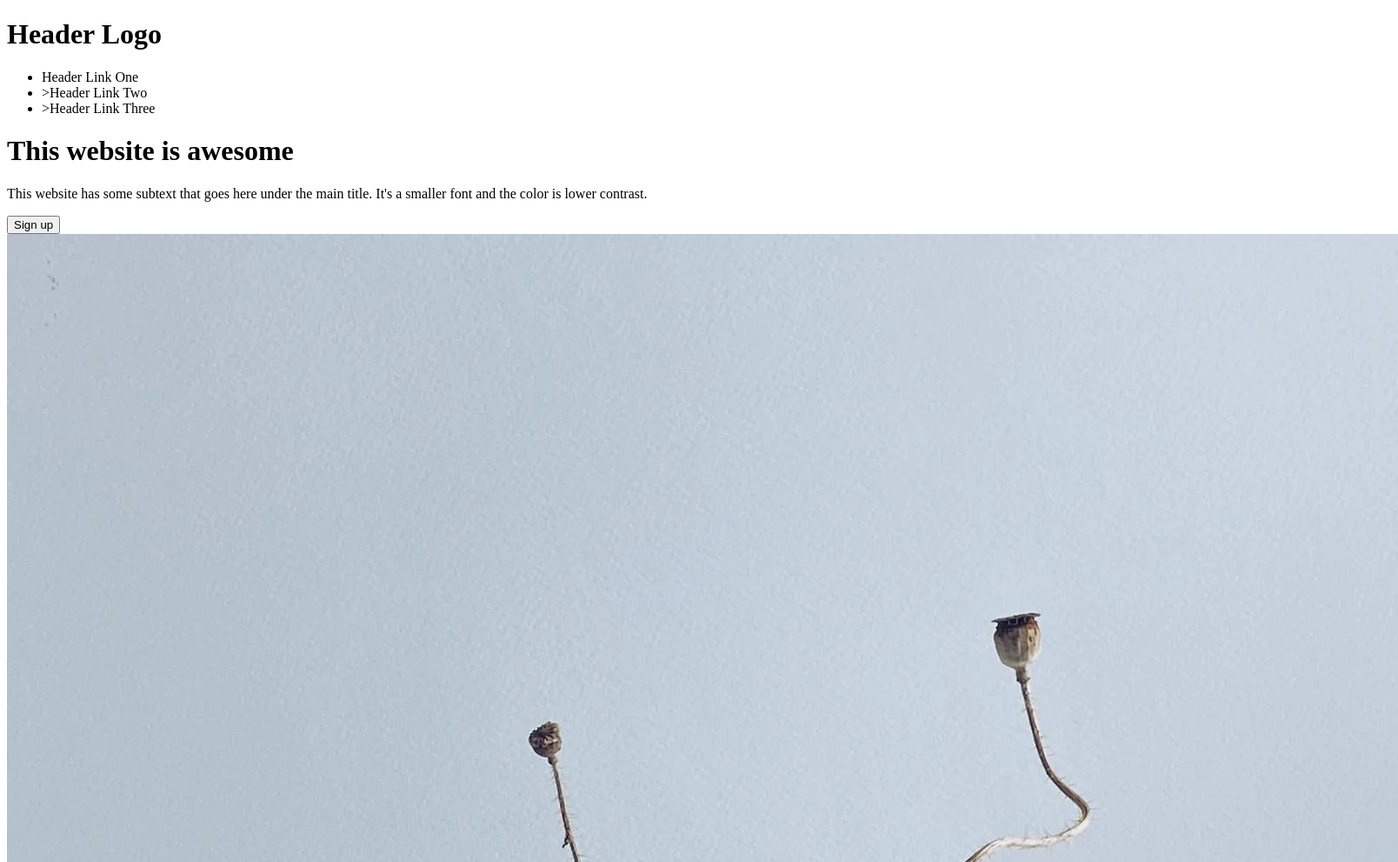
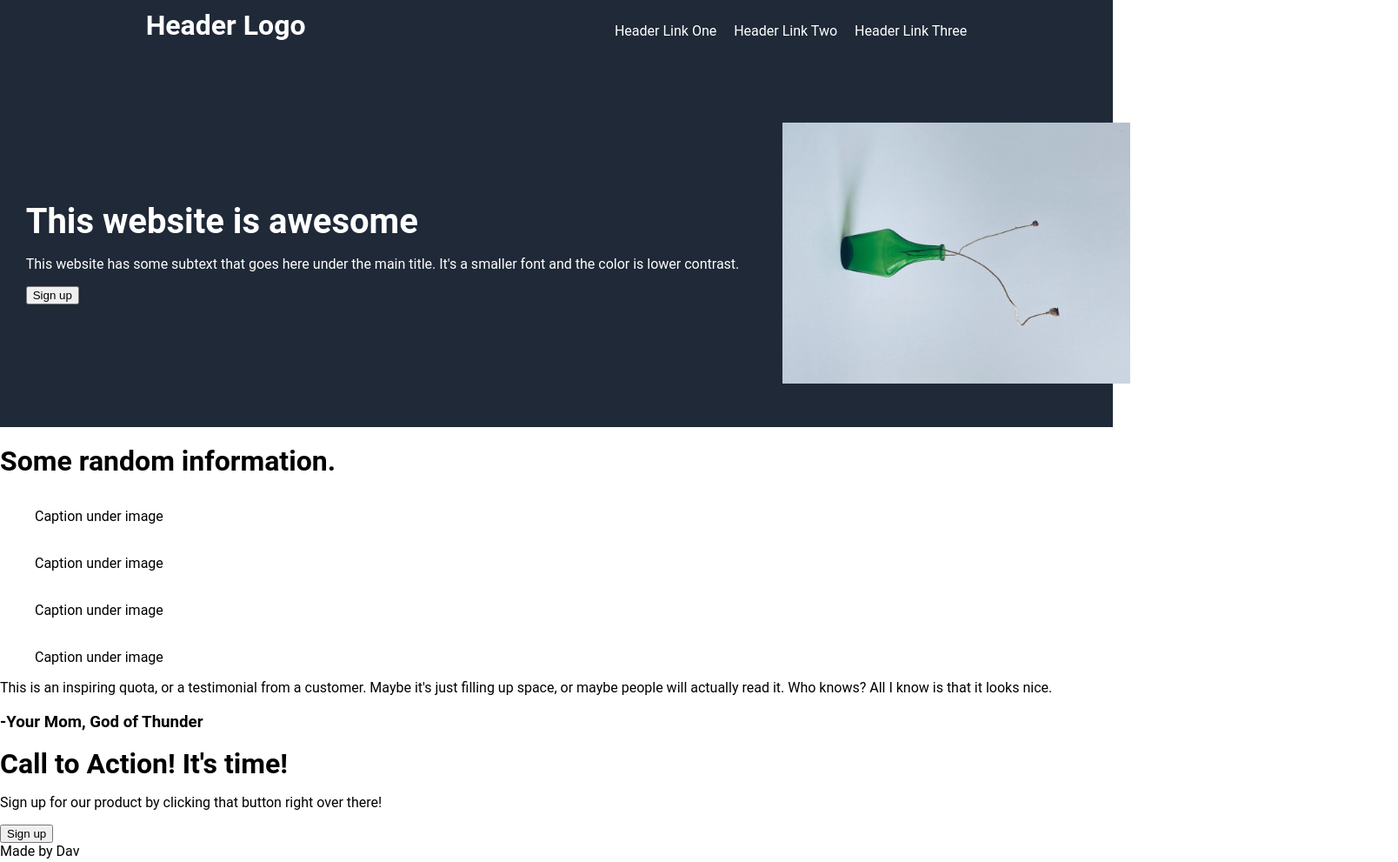
Before and after one commit to daviddavdavid/Landing-Page, a plain HTML site: page index.html in a window 1280 px wide. Shown: the top 991 px of the page at 87% size, 1608 px wide, since content can reach past the window. Drawn offline with Linux system fonts and the light colour scheme.

Commit message:
Progress for today on the top-page-content

```diff
--- a/index.html
+++ b/index.html
@@ -4,28 +4,28 @@
         <meta charset="UTF-8">
         <meta http-equiv="X-UA-Compatible" content="IE=edge">
         <meta name="viewport" content="width=device-width, initial-scale=1.0">
-        <link type="stylesheet" href="./style.css">
+        <link rel="stylesheet" href="./style.css">
         <title>Landing Page</title>
     </head>
     <body>
+        <div class="top-container">
             <div class="header">
                 <h1>Header Logo</h1>
 
-            <div class="header-links">
-                <ul>
+                <ul class="header-links">
                         <li><a>Header Link One</a></li>
-                    <li>><a>Header Link Two</a></li>
-                    <li>><a>Header Link Three</a></li>
+                        <li><a>Header Link Two</a></li>
+                        <li><a>Header Link Three</a></li>
                 </ul>
             </div>
-        </div>
-        <div>
-            <div>
-                <h1>This website  is awesome</h1>
+            <div class="top-content">
+                <div class="top-content-info">
+                    <h1 class="awesome-title">This website  is awesome</h1>
                     <p>This website has some subtext that goes here under the main title. It's a smaller font and the color is lower contrast.</p>
                     <button>Sign up</button>
                 </div>
                 <img src="./images/vase.png">
+            </div>
         </div>
         <div>
             <h1>Some random information.</h1>
--- a/style.css
+++ b/style.css
@@ -0,0 +1,45 @@
+body {
+    margin: 0;
+    font-family: roboto, system-ui, -apple-system, BlinkMacSystemFont, 'Segoe UI', Roboto, Oxygen, Ubuntu, Cantarell, 'Open Sans', 'Helvetica Neue', sans-serif;
+}
+
+.top-container {
+    background-color: rgb(31, 41, 55);
+    margin: 0;
+    color: white;
+}
+
+h1 {
+    margin: 0;
+}
+
+.header {
+    display: flex;
+    justify-content: space-around;
+    padding: 10px;
+}
+
+.header-links {
+    list-style: none;
+    display: flex;
+    gap: 20px;
+}
+
+.top-content {
+    display: flex;
+    justify-content: center;
+    align-items: center;
+    gap: 100px;
+    margin: 20px;
+}
+
+img {
+    width: 300px;
+    height: auto;
+    transform: rotate(90deg);
+}
+
+.awesome-title {
+    font-weight: 900px;
+    font-size: 40px;
+}
```
Lines whose indentation alone changed are shown as unchanged.
